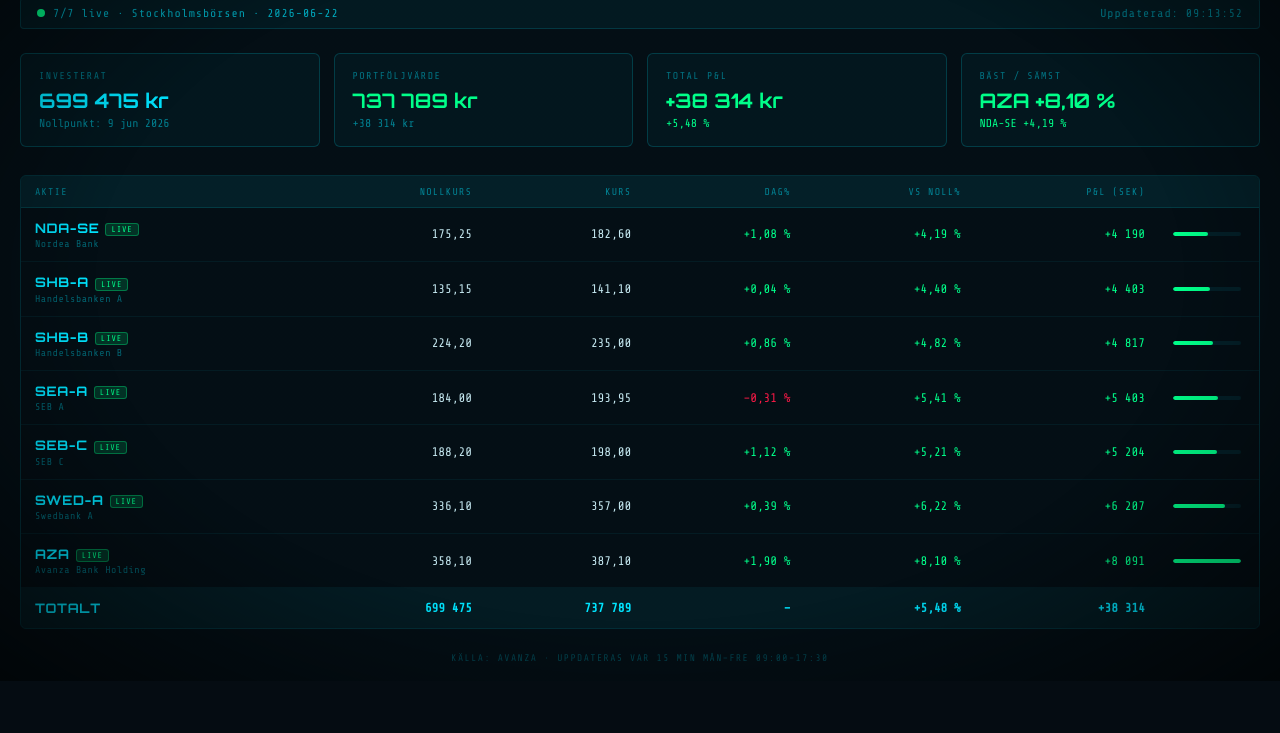
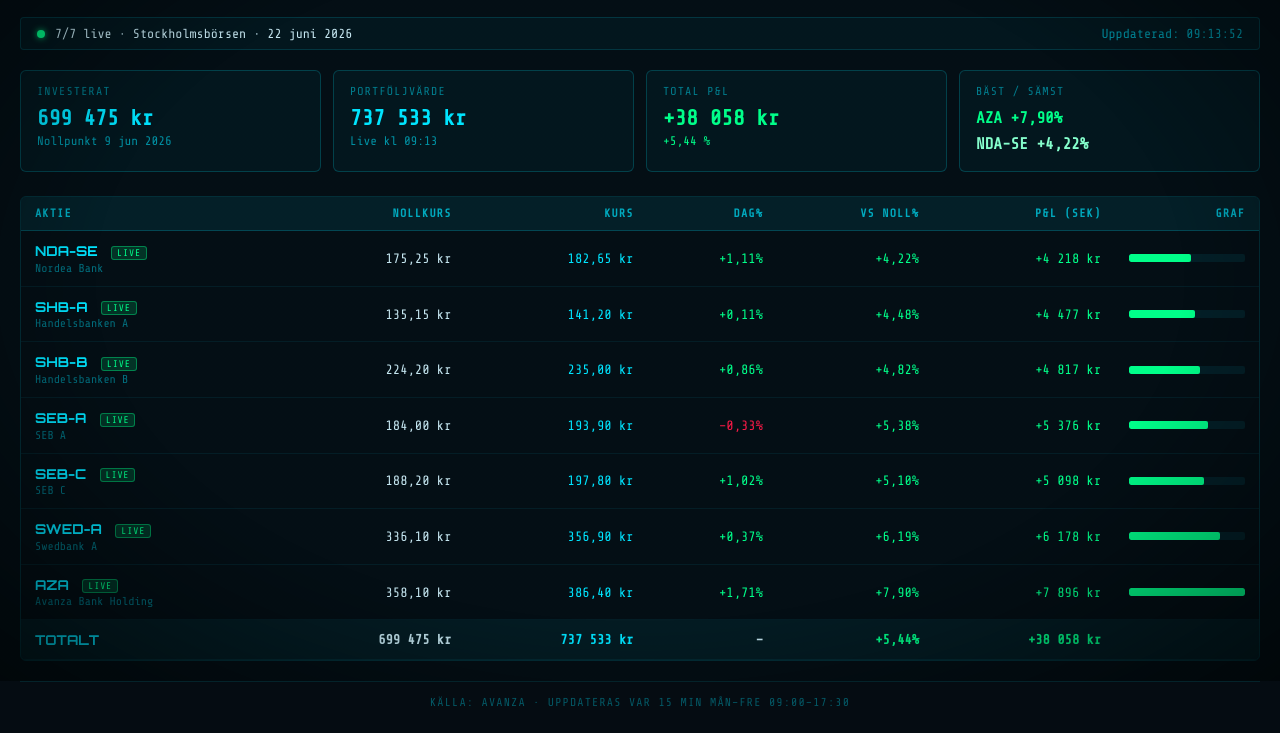
Before and after one commit to rasmusohlsson34/Jarvis, a plain HTML site: page index.html in a window 1280 px wide. Shown: the part 119-852 px from the top of the page. Before the commit the page ends 822 px from the top, so only its background shows below. Drawn offline with nearby package versions, Linux system fonts and the light colour scheme.

Commit message:
JARVIS live-refresh 2026-06-22 10:52

```diff
--- a/index.html
+++ b/index.html
@@ -3,95 +3,88 @@
 <head>
 <meta charset="UTF-8">
 <meta name="viewport" content="width=device-width, initial-scale=1.0">
-<title>J.A.R.V.I.S. Bankterminal</title>
-<link href="https://fonts.googleapis.com/css2?family=Orbitron:wght@400;700;900&family=Share+Tech+Mono&display=swap" rel="stylesheet">
+<title>J.A.R.V.I.S. — Bankterminalen</title>
+<link href="https://fonts.googleapis.com/css2?family=Share+Tech+Mono&family=Orbitron:wght@400;700;900&display=swap" rel="stylesheet">
 <style>
   *, *::before, *::after { box-sizing: border-box; margin: 0; padding: 0; }
 
   body {
     background: #050c12;
-    color: #c8e8f0;
+    color: #c8e6f0;
     font-family: 'Share Tech Mono', monospace;
     min-height: 100vh;
+    position: relative;
     overflow-x: hidden;
-    position: relative;
   }
 
-  /* Scanlines overlay */
   body::before {
     content: '';
     position: fixed;
-    top: 0; left: 0; right: 0; bottom: 0;
-    background: repeating-linear-gradient(
-      0deg,
-      transparent 2px,
-      rgba(0,229,255,0.015) 2px 4px
-    );
+    inset: 0;
+    background: repeating-linear-gradient(0deg, transparent 2px, rgba(0,229,255,0.015) 2px 4px);
     pointer-events: none;
-    z-index: 100;
+    z-index: 1000;
   }
 
-  /* Vignette overlay */
   body::after {
     content: '';
     position: fixed;
-    top: 0; left: 0; right: 0; bottom: 0;
+    inset: 0;
     background: radial-gradient(ellipse at center, transparent 60%, rgba(0,0,0,0.6) 100%);
     pointer-events: none;
-    z-index: 101;
+    z-index: 999;
   }
 
   .container {
     max-width: 1300px;
     margin: 0 auto;
-    padding: 24px 20px 40px;
+    padding: 24px 20px;
     position: relative;
-    z-index: 10;
+    z-index: 1;
   }
 
-  /* Header */
-  .header {
+  /* HEADER */
+  header {
     text-align: center;
-    margin-bottom: 28px;
+    margin-bottom: 20px;
+    border-bottom: 1px solid rgba(0,229,255,0.2);
+    padding-bottom: 16px;
   }
 
   .logo {
-    font-family: 'Orbitron', sans-serif;
+    font-family: 'Orbitron', monospace;
     font-size: 2.8rem;
     font-weight: 900;
     color: #00e5ff;
     letter-spacing: 0.2em;
     text-shadow: 0 0 20px rgba(0,229,255,0.5);
-    line-height: 1;
   }
 
   .subtitle {
-    font-size: 0.78rem;
-    color: rgba(0,229,255,0.55);
-    letter-spacing: 0.25em;
+    color: rgba(0,229,255,0.6);
+    font-size: 0.85rem;
+    letter-spacing: 0.15em;
+    margin-top: 4px;
     text-transform: uppercase;
-    margin-top: 6px;
   }
 
-  /* Status bar */
-  .statusbar {
+  /* STATUS BAR */
+  .status-bar {
     display: flex;
     justify-content: space-between;
     align-items: center;
-    background: rgba(0,229,255,0.05);
+    background: rgba(0,229,255,0.04);
     border: 1px solid rgba(0,229,255,0.15);
     border-radius: 4px;
     padding: 8px 16px;
-    font-size: 0.72rem;
-    letter-spacing: 0.08em;
-    margin-bottom: 24px;
+    margin-bottom: 20px;
+    font-size: 0.82rem;
   }
 
   .status-left {
     display: flex;
     align-items: center;
-    gap: 8px;
-    color: rgba(0,229,255,0.7);
+    gap: 10px;
   }
 
   .status-dot {
@@ -99,219 +92,202 @@
     height: 8px;
     border-radius: 50%;
     background: #00ff88;
-    flex-shrink: 0;
+    box-shadow: 0 0 6px rgba(0,255,136,0.8);
   }
 
   .status-right {
-    color: rgba(0,229,255,0.5);
+    color: rgba(0,229,255,0.6);
   }
 
-  /* Summary cards */
+  /* SUMMARY CARDS */
   .cards {
     display: grid;
     grid-template-columns: repeat(4, 1fr);
-    gap: 14px;
-    margin-bottom: 28px;
+    gap: 12px;
+    margin-bottom: 24px;
   }
 
   .card {
     background: rgba(0,229,255,0.04);
-    border: 1px solid rgba(0,229,255,0.18);
+    border: 1px solid rgba(0,229,255,0.2);
     border-radius: 6px;
-    padding: 16px 18px;
+    padding: 14px 16px;
   }
 
   .card-label {
-    font-size: 0.62rem;
-    letter-spacing: 0.15em;
+    font-size: 0.72rem;
+    color: rgba(0,229,255,0.5);
     text-transform: uppercase;
-    color: rgba(0,229,255,0.45);
+    letter-spacing: 0.1em;
     margin-bottom: 8px;
   }
 
   .card-value {
-    font-size: 1.25rem;
-    font-family: 'Orbitron', sans-serif;
-    font-weight: 700;
+    font-size: 1.35rem;
+    font-weight: bold;
     color: #00e5ff;
-    line-height: 1.2;
   }
 
   .card-sub {
-    font-size: 0.72rem;
-    color: rgba(0,229,255,0.5);
+    font-size: 0.78rem;
     margin-top: 4px;
+    color: rgba(0,229,255,0.6);
   }
 
   .pos { color: #00ff88; }
   .neg { color: #ff1744; }
 
-  /* Table */
+  /* TABLE */
   .table-wrap {
+    overflow-x: auto;
     border: 1px solid rgba(0,229,255,0.15);
     border-radius: 6px;
-    overflow: hidden;
   }
 
   table {
     width: 100%;
     border-collapse: collapse;
-    font-size: 0.78rem;
+    font-size: 0.85rem;
   }
 
-  thead tr {
+  thead th {
     background: rgba(0,229,255,0.08);
+    color: rgba(0,229,255,0.7);
+    font-family: 'Share Tech Mono', monospace;
+    font-size: 0.72rem;
+    text-transform: uppercase;
+    letter-spacing: 0.1em;
+    padding: 10px 14px;
+    text-align: right;
     border-bottom: 1px solid rgba(0,229,255,0.2);
-  }
-
-  th {
-    padding: 10px 14px;
-    text-align: left;
-    font-size: 0.62rem;
-    letter-spacing: 0.12em;
-    text-transform: uppercase;
-    color: rgba(0,229,255,0.5);
-    font-weight: 400;
     white-space: nowrap;
   }
 
-  th:nth-child(n+3) { text-align: right; }
+  thead th:first-child { text-align: left; }
 
   tbody tr {
-    border-bottom: 1px solid rgba(0,229,255,0.06);
+    border-bottom: 1px solid rgba(0,229,255,0.07);
   }
-
-  tbody tr:last-child { border-bottom: none; }
 
   tbody tr:hover {
     background: rgba(0,229,255,0.04);
   }
 
-  td {
-    padding: 12px 14px;
-    vertical-align: middle;
+  tbody tr.total-row {
+    border-top: 1px solid rgba(0,229,255,0.25);
+    background: rgba(0,229,255,0.06);
+    font-weight: bold;
   }
 
-  td:nth-child(n+3) { text-align: right; }
+  td {
+    padding: 11px 14px;
+    text-align: right;
+    white-space: nowrap;
+  }
 
-  .ticker {
-    font-family: 'Orbitron', sans-serif;
-    font-size: 0.82rem;
+  td:first-child { text-align: left; }
+
+  .ticker-cell .ticker-name {
+    font-family: 'Orbitron', monospace;
+    font-size: 0.85rem;
     font-weight: 700;
     color: #00e5ff;
-    letter-spacing: 0.05em;
   }
 
-  .stock-name {
-    font-size: 0.62rem;
-    color: rgba(0,229,255,0.4);
-    margin-top: 2px;
-    letter-spacing: 0.05em;
-  }
-
-  .badge {
+  .ticker-cell .badge {
     display: inline-block;
-    font-size: 0.52rem;
-    font-family: 'Share Tech Mono', monospace;
+    font-size: 0.6rem;
     padding: 1px 5px;
     border-radius: 3px;
-    letter-spacing: 0.1em;
     margin-left: 6px;
     vertical-align: middle;
+    letter-spacing: 0.08em;
   }
 
   .badge-live {
     background: rgba(0,255,136,0.15);
     color: #00ff88;
-    border: 1px solid rgba(0,255,136,0.35);
+    border: 1px solid rgba(0,255,136,0.4);
   }
 
   .badge-fallback {
-    background: rgba(255,165,0,0.15);
-    color: #ffa500;
-    border: 1px solid rgba(255,165,0,0.35);
+    background: rgba(255,180,0,0.15);
+    color: #ffb400;
+    border: 1px solid rgba(255,180,0,0.4);
   }
 
-  .bar-cell {
-    width: 100px;
-    padding-right: 18px;
+  .ticker-cell .stock-name {
+    font-size: 0.72rem;
+    color: rgba(0,229,255,0.45);
+    margin-top: 2px;
   }
 
-  .bar-bg {
-    width: 100%;
-    height: 4px;
+  .bar-cell { min-width: 80px; }
+
+  .bar-outer {
     background: rgba(0,229,255,0.08);
     border-radius: 2px;
+    height: 8px;
+    width: 100%;
     overflow: hidden;
   }
 
-  .bar-fill {
+  .bar-inner {
     height: 100%;
     border-radius: 2px;
   }
 
-  .total-row {
-    background: rgba(0,229,255,0.06);
-    border-top: 1px solid rgba(0,229,255,0.2) !important;
-  }
-
-  .total-row td {
-    font-weight: 700;
-    color: #00e5ff;
-  }
-
-  /* Footer */
-  .footer {
+  /* FOOTER */
+  footer {
     text-align: center;
-    margin-top: 24px;
-    font-size: 0.6rem;
-    letter-spacing: 0.15em;
-    color: rgba(0,229,255,0.25);
+    margin-top: 20px;
+    padding-top: 14px;
+    border-top: 1px solid rgba(0,229,255,0.1);
+    font-size: 0.72rem;
+    color: rgba(0,229,255,0.35);
+    letter-spacing: 0.1em;
     text-transform: uppercase;
-  }
-
-  @media (max-width: 900px) {
-    .cards { grid-template-columns: repeat(2, 1fr); }
-    .logo { font-size: 1.8rem; }
   }
 </style>
 </head>
 <body>
 <div class="container">
 
-  <div class="header">
+  <header>
     <div class="logo">J.A.R.V.I.S.</div>
     <div class="subtitle">Bankterminalen &middot; Live Portföljövervakning</div>
-  </div>
+  </header>
 
-  <div class="statusbar">
+  <div class="status-bar">
     <div class="status-left">
-      <div class="status-dot" id="statusDot"></div>
-      <span id="statusText"></span>
+      <div class="status-dot"></div>
+      <span>7/7 live &middot; Stockholmsbörsen &middot; 22 juni 2026</span>
     </div>
-    <div class="status-right" id="statusTime"></div>
+    <div class="status-right" id="update-time">Uppdaterad: --:--:--</div>
   </div>
 
   <div class="cards">
     <div class="card">
       <div class="card-label">Investerat</div>
-      <div class="card-value">699&nbsp;475&nbsp;kr</div>
-      <div class="card-sub">Nollpunkt: 9 jun 2026</div>
+      <div class="card-value">699&nbsp;475 kr</div>
+      <div class="card-sub">Nollpunkt 9 jun 2026</div>
     </div>
     <div class="card">
       <div class="card-label">Portföljvärde</div>
-      <div class="card-value" id="cardVarde"></div>
-      <div class="card-sub" id="cardVardeSub"></div>
+      <div class="card-value">737&nbsp;533 kr</div>
+      <div class="card-sub">Live kl <span id="live-time">--:--</span></div>
     </div>
     <div class="card">
       <div class="card-label">Total P&amp;L</div>
-      <div class="card-value" id="cardPL"></div>
-      <div class="card-sub" id="cardPLpct"></div>
+      <div class="card-value pos">+38&nbsp;058 kr</div>
+      <div class="card-sub pos">+5,44 %</div>
     </div>
     <div class="card">
       <div class="card-label">Bäst / Sämst</div>
-      <div class="card-value" id="cardBest"></div>
-      <div class="card-sub" id="cardWorst"></div>
+      <div class="card-value" style="font-size:1rem; line-height:1.6">
+        <span class="pos">AZA +7,90%</span><br>
+        <span class="pos" style="color:#88ffcc">NDA-SE +4,22%</span>
+      </div>
     </div>
   </div>
 
@@ -320,117 +296,84 @@
       <thead>
         <tr>
           <th>Aktie</th>
-          <th style="text-align:right">Nollkurs</th>
+          <th>Nollkurs</th>
           <th>Kurs</th>
           <th>Dag%</th>
           <th>Vs noll%</th>
           <th>P&amp;L (SEK)</th>
-          <th class="bar-cell"></th>
+          <th class="bar-cell">Graf</th>
         </tr>
       </thead>
-      <tbody id="tableBody"></tbody>
+      <tbody id="stock-tbody">
+        <!-- Populated by JS -->
+      </tbody>
     </table>
   </div>
 
-  <div class="footer">Källa: Avanza &middot; Uppdateras var 15 min mån–fre 09:00–17:30</div>
-
+  <footer>KÄLLA: Avanza &middot; UPPDATERAS VAR 15 MIN MÅN&ndash;FRE 09:00&ndash;17:30</footer>
 </div>
 
 <script>
-const INVESTERAT = 699474.50;
+const stocks = [
+  { ticker: 'NDA-SE', name: 'Nordea Bank',          noll: 175.25, kurs: 182.65, dagPct: +1.11, antal: 570,  inv: 99892.50,  status: 'LIVE' },
+  { ticker: 'SHB-A',  name: 'Handelsbanken A',       noll: 135.15, kurs: 141.20, dagPct: +0.11, antal: 740,  inv: 100011.00, status: 'LIVE' },
+  { ticker: 'SHB-B',  name: 'Handelsbanken B',       noll: 224.20, kurs: 235.00, dagPct: +0.86, antal: 446,  inv: 99993.20,  status: 'LIVE' },
+  { ticker: 'SEB-A',  name: 'SEB A',                 noll: 184.00, kurs: 193.90, dagPct: -0.33, antal: 543,  inv: 99912.00,  status: 'LIVE' },
+  { ticker: 'SEB-C',  name: 'SEB C',                 noll: 188.20, kurs: 197.80, dagPct: +1.02, antal: 531,  inv: 99934.20,  status: 'LIVE' },
+  { ticker: 'SWED-A', name: 'Swedbank A',             noll: 336.10, kurs: 356.90, dagPct: +0.37, antal: 297,  inv: 99821.70,  status: 'LIVE' },
+  { ticker: 'AZA',    name: 'Avanza Bank Holding',   noll: 358.10, kurs: 386.40, dagPct: +1.71, antal: 279,  inv: 99909.90,  status: 'LIVE' },
+];
 
-const stocks = [
-  { ticker: 'NDA-SE', name: 'Nordea Bank',          noll: 175.25, antal: 570,  investerat: 99892.50,  price: 182.60, day: 1.08,  status: 'LIVE' },
-  { ticker: 'SHB-A',  name: 'Handelsbanken A',       noll: 135.15, antal: 740,  investerat: 100011.00, price: 141.10, day: 0.04,  status: 'LIVE' },
-  { ticker: 'SHB-B',  name: 'Handelsbanken B',       noll: 224.20, antal: 446,  investerat: 99993.20,  price: 235.00, day: 0.86,  status: 'LIVE' },
-  { ticker: 'SEA-A',  name: 'SEB A',                 noll: 184.00, antal: 543,  investerat: 99912.00,  price: 193.95, day: -0.31, status: 'LIVE' },
-  { ticker: 'SEB-C',  name: 'SEB C',                 noll: 188.20, antal: 531,  investerat: 99934.20,  price: 198.00, day: 1.12,  status: 'LIVE' },
-  { ticker: 'SWED-A', name: 'Swedbank A',             noll: 336.10, antal: 297,  investerat: 99821.70,  price: 357.00, day: 0.39,  status: 'LIVE' },
-  { ticker: 'AZA',    name: 'Avanza Bank Holding',   noll: 358.10, antal: 279,  investerat: 99909.90,  price: 387.10, day: 1.90,  status: 'LIVE' },
-];
+function fmt(n, decimals=2) {
+  return n.toLocaleString('sv-SE', { minimumFractionDigits: decimals, maximumFractionDigits: decimals });
+}
+
+function fmtInt(n) {
+  return Math.round(n).toLocaleString('sv-SE');
+}
+
+function sign(n) { return n >= 0 ? '+' : ''; }
 
 // Compute derived values
 stocks.forEach(s => {
-  s.varde = s.price * s.antal;
-  s.pl = s.varde - s.investerat;
-  s.plPct = (s.pl / s.investerat) * 100;
-  s.vsNollPct = ((s.price - s.noll) / s.noll) * 100;
+  s.varde   = s.kurs * s.antal;
+  s.pl      = s.varde - s.inv;
+  s.plPct   = (s.pl / s.inv) * 100;
+  s.vsNoll  = ((s.kurs - s.noll) / s.noll) * 100;
 });
-
-const totalVarde = stocks.reduce((a,s) => a + s.varde, 0);
-const totalPL = totalVarde - INVESTERAT;
-const totalPLpct = (totalPL / INVESTERAT) * 100;
-const totalVsNoll = ((totalVarde - INVESTERAT) / INVESTERAT) * 100;
-const liveCount = stocks.filter(s => s.status === 'LIVE').length;
 
 const maxAbsPlPct = Math.max(...stocks.map(s => Math.abs(s.plPct)));
 
-const best  = [...stocks].sort((a,b) => b.vsNollPct - a.vsNollPct)[0];
-const worst = [...stocks].sort((a,b) => a.vsNollPct - b.vsNollPct)[0];
+const totalVarde = stocks.reduce((a,s) => a + s.varde, 0);
+const totalPl    = stocks.reduce((a,s) => a + s.pl, 0);
+const totalInv   = stocks.reduce((a,s) => a + s.inv, 0);
+const totalPlPct = (totalPl / totalInv) * 100;
 
-function fmt(n, dec=2) {
-  return n.toLocaleString('sv-SE', { minimumFractionDigits: dec, maximumFractionDigits: dec });
-}
-function fmtInt(n) {
-  return Math.round(n).toLocaleString('sv-SE');
-}
-function sign(n) { return n >= 0 ? '+' : ''; }
-function colorClass(n) { return n >= 0 ? 'pos' : 'neg'; }
+function cls(n) { return n >= 0 ? 'pos' : 'neg'; }
 
-// Status bar
-const dot = document.getElementById('statusDot');
-dot.style.background = liveCount === 7 ? '#00ff88' : liveCount > 0 ? '#ffa500' : '#ff1744';
-
-const now = new Date();
-const dateStr = now.toLocaleDateString('sv-SE');
-const timeStr = now.toLocaleTimeString('sv-SE');
-
-document.getElementById('statusText').textContent =
-  `${liveCount}/7 live · Stockholmsbörsen · ${dateStr}`;
-document.getElementById('statusTime').textContent = `Uppdaterad: ${timeStr}`;
-
-// Live clock
-setInterval(() => {
-  document.getElementById('statusTime').textContent =
-    `Uppdaterad: ${new Date().toLocaleTimeString('sv-SE')}`;
-}, 1000);
-
-// Cards
-document.getElementById('cardVarde').innerHTML =
-  `<span class="${colorClass(totalPL)}">${fmtInt(totalVarde)}&nbsp;kr</span>`;
-document.getElementById('cardVardeSub').textContent = `${sign(totalPL)}${fmtInt(totalPL)} kr`;
-document.getElementById('cardPL').innerHTML =
-  `<span class="${colorClass(totalPL)}">${sign(totalPL)}${fmtInt(totalPL)}&nbsp;kr</span>`;
-document.getElementById('cardPLpct').innerHTML =
-  `<span class="${colorClass(totalPLpct)}">${sign(totalPLpct)}${fmt(totalPLpct)} %</span>`;
-document.getElementById('cardBest').innerHTML =
-  `<span class="pos">${best.ticker} ${sign(best.vsNollPct)}${fmt(best.vsNollPct)} %</span>`;
-document.getElementById('cardWorst').innerHTML =
-  `<span class="${colorClass(worst.vsNollPct)}">${worst.ticker} ${sign(worst.vsNollPct)}${fmt(worst.vsNollPct)} %</span>`;
-
-// Table
-const tbody = document.getElementById('tableBody');
+const tbody = document.getElementById('stock-tbody');
 
 stocks.forEach(s => {
+  const barWidth = Math.round((Math.abs(s.plPct) / maxAbsPlPct) * 100);
+  const barColor = s.pl >= 0 ? '#00ff88' : '#ff1744';
+
   const tr = document.createElement('tr');
-  const barPct = maxAbsPlPct > 0 ? (Math.abs(s.plPct) / maxAbsPlPct) * 100 : 0;
-  const barColor = s.pl >= 0 ? '#00ff88' : '#ff1744';
-  const badgeClass = s.status === 'LIVE' ? 'badge-live' : 'badge-fallback';
-  const badgeText = s.status === 'LIVE' ? 'LIVE' : 'FALLBACK';
-
   tr.innerHTML = `
-    <td>
-      <span class="ticker">${s.ticker}</span><span class="badge ${badgeClass}">${badgeText}</span>
+    <td class="ticker-cell">
+      <div>
+        <span class="ticker-name">${s.ticker}</span>
+        <span class="badge ${s.status === 'LIVE' ? 'badge-live' : 'badge-fallback'}">${s.status}</span>
+      </div>
       <div class="stock-name">${s.name}</div>
     </td>
-    <td style="text-align:right">${fmt(s.noll)}</td>
-    <td>${fmt(s.price)}</td>
-    <td class="${colorClass(s.day)}">${s.day !== null ? sign(s.day)+fmt(s.day)+' %' : '–'}</td>
-    <td class="${colorClass(s.vsNollPct)}">${sign(s.vsNollPct)}${fmt(s.vsNollPct)} %</td>
-    <td class="${colorClass(s.pl)}">${sign(s.pl)}${fmtInt(s.pl)}</td>
+    <td>${fmt(s.noll)} kr</td>
+    <td style="color:#00e5ff">${fmt(s.kurs)} kr</td>
+    <td class="${cls(s.dagPct)}">${sign(s.dagPct)}${fmt(s.dagPct)}%</td>
+    <td class="${cls(s.vsNoll)}">${sign(s.vsNoll)}${fmt(s.vsNoll)}%</td>
+    <td class="${cls(s.pl)}">${sign(s.pl)}${fmtInt(s.pl)} kr</td>
     <td class="bar-cell">
-      <div class="bar-bg">
-        <div class="bar-fill" style="width:${barPct.toFixed(1)}%;background:${barColor}"></div>
+      <div class="bar-outer">
+        <div class="bar-inner" style="width:${barWidth}%;background:${barColor}"></div>
       </div>
     </td>
   `;
@@ -440,16 +383,27 @@
 // Total row
 const totalRow = document.createElement('tr');
 totalRow.className = 'total-row';
+const totalVsNoll = ((totalVarde - totalInv) / totalInv) * 100;
 totalRow.innerHTML = `
-  <td><span class="ticker">TOTALT</span></td>
-  <td style="text-align:right">${fmtInt(INVESTERAT)}</td>
-  <td>${fmtInt(totalVarde)}</td>
+  <td class="ticker-cell"><span class="ticker-name" style="color:#00e5ff">TOTALT</span></td>
+  <td>${fmtInt(totalInv)} kr</td>
+  <td style="color:#00e5ff">${fmtInt(totalVarde)} kr</td>
   <td>–</td>
-  <td class="${colorClass(totalVsNoll)}">${sign(totalVsNoll)}${fmt(totalVsNoll)} %</td>
-  <td class="${colorClass(totalPL)}">${sign(totalPL)}${fmtInt(totalPL)}</td>
-  <td class="bar-cell"></td>
+  <td class="${cls(totalVsNoll)}">${sign(totalVsNoll)}${fmt(totalVsNoll)}%</td>
+  <td class="${cls(totalPl)}">${sign(totalPl)}${fmtInt(totalPl)} kr</td>
+  <td></td>
 `;
 tbody.appendChild(totalRow);
+
+// Clock
+function updateClock() {
+  const now = new Date();
+  const t = now.toLocaleTimeString('sv-SE');
+  document.getElementById('update-time').textContent = 'Uppdaterad: ' + t;
+  document.getElementById('live-time').textContent = t.slice(0,5);
+}
+updateClock();
+setInterval(updateClock, 1000);
 </script>
 </body>
 </html>
```
